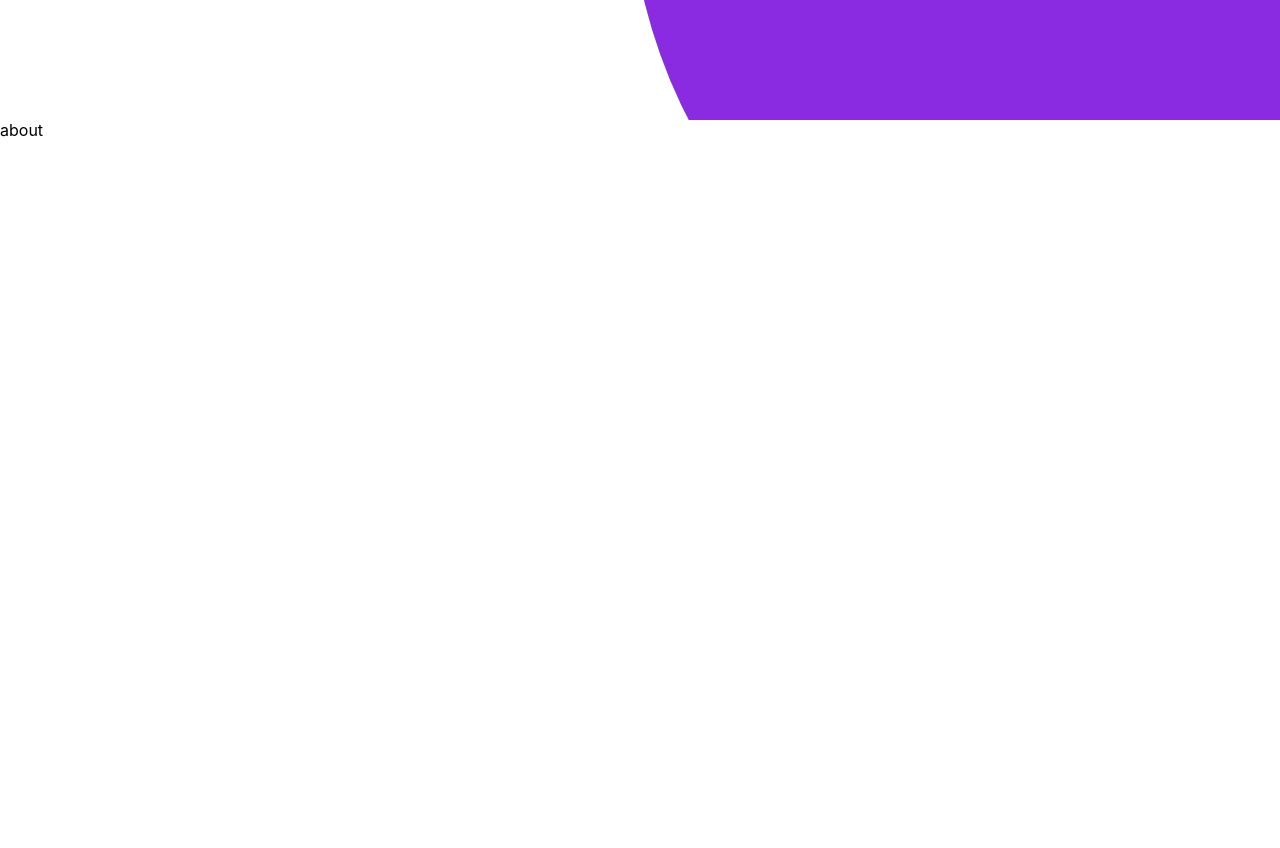
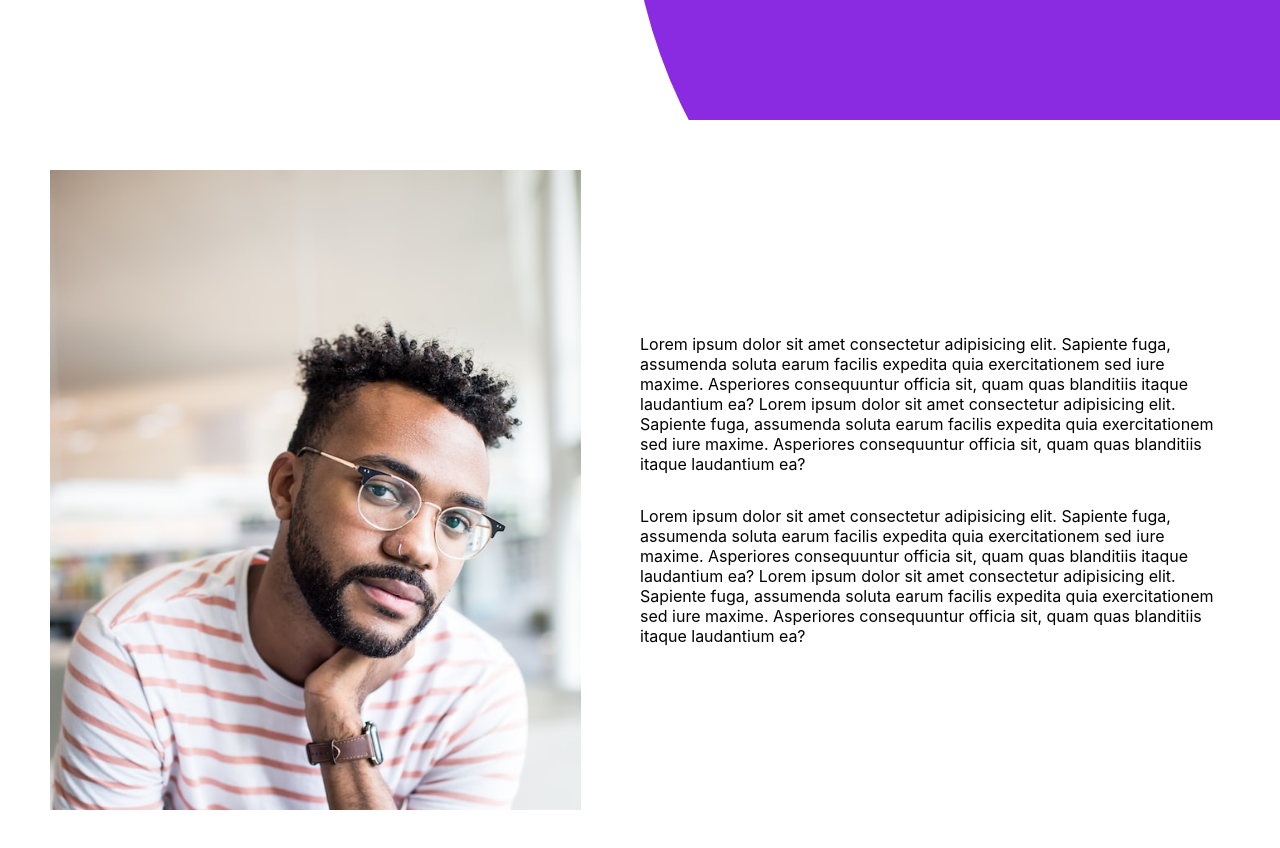
Before and after one commit to Daveamegs/portfolio, a React (Create React App) app: page / in a window 1280 px wide. Shown: the part 680-1528 px from the top of the page. Before the commit the page ends 820 px from the top, so only its background shows below. Built offline with nearby package versions, Linux system fonts and the light colour scheme.

Commit message:
create about placeholder

```diff
--- a/src/about/About.css
+++ b/src/about/About.css
@@ -0,0 +1,31 @@
+.about {
+  display: flex;
+  height: 80vh;
+  padding: 50px;
+}
+
+.about-left {
+  flex: 1;
+  display: flex;
+  flex-direction: column;
+  justify-content: center;
+  align-items: center;
+}
+
+.about-left-prof-img {
+  width: inherit;
+  overflow: hidden;
+  object-fit: cover;
+}
+
+.about-left-prof-img > img {
+  width: 90%;
+}
+
+.about-right {
+  flex: 1;
+  display: flex;
+  flex-direction: column;
+  justify-content: center;
+  align-items: center;
+}
--- a/src/about/About.js
+++ b/src/about/About.js
@@ -1,11 +1,38 @@
-import React from 'react'
+import React from "react";
+import "./About.css";
+import profileImage from "../images/leilani-angel-unsplash.jpg";
 
 const about = () => {
   return (
-    <div>
-      about
+    <div className="about">
+      <div className="about-left">
+        <div className="about-left-prof-img">
+          <img src={profileImage} alt="Profile" />
+        </div>
+        <div className="about-profile-desc"></div>
+      </div>
+      <div className="about-right">
+        <p>
+          Lorem ipsum dolor sit amet consectetur adipisicing elit. Sapiente
+          fuga, assumenda soluta earum facilis expedita quia exercitationem sed
+          iure maxime. Asperiores consequuntur officia sit, quam quas blanditiis
+          itaque laudantium ea? Lorem ipsum dolor sit amet consectetur
+          adipisicing elit. Sapiente fuga, assumenda soluta earum facilis
+          expedita quia exercitationem sed iure maxime. Asperiores consequuntur
+          officia sit, quam quas blanditiis itaque laudantium ea?
+        </p>
+        <p>
+          Lorem ipsum dolor sit amet consectetur adipisicing elit. Sapiente
+          fuga, assumenda soluta earum facilis expedita quia exercitationem sed
+          iure maxime. Asperiores consequuntur officia sit, quam quas blanditiis
+          itaque laudantium ea? Lorem ipsum dolor sit amet consectetur
+          adipisicing elit. Sapiente fuga, assumenda soluta earum facilis
+          expedita quia exercitationem sed iure maxime. Asperiores consequuntur
+          officia sit, quam quas blanditiis itaque laudantium ea?
+        </p>
+      </div>
     </div>
-  )
-}
+  );
+};
 
-export default about
+export default about;
```
